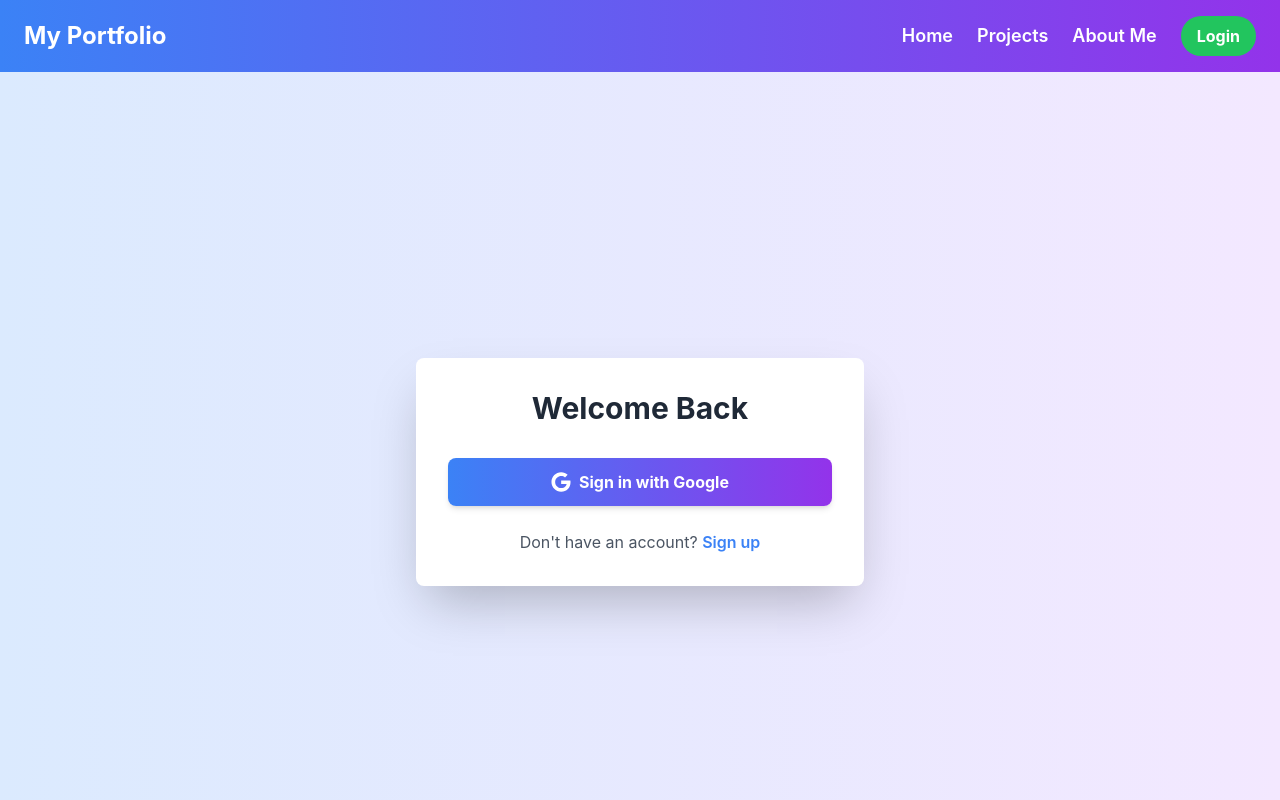
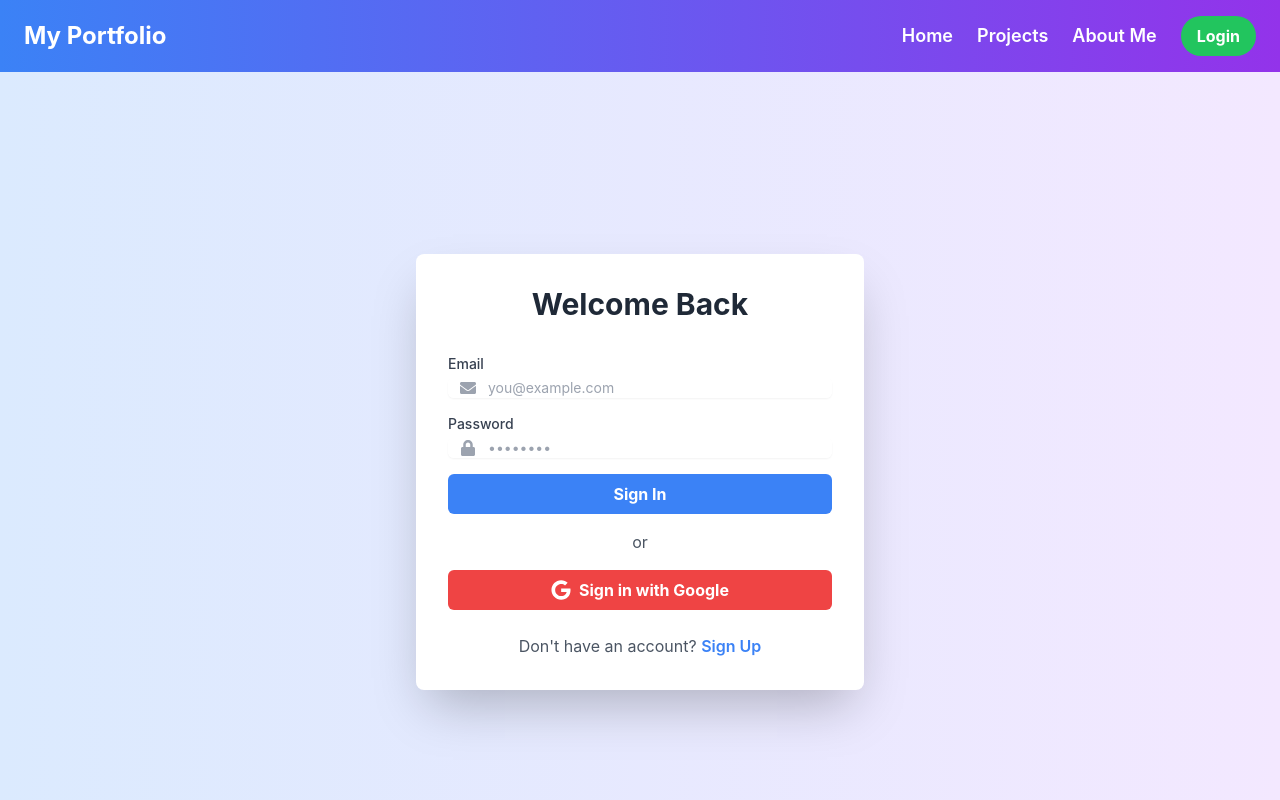
Before and after one commit to debanjansaha-git/react-blogging-site, a React (Create React App) app: page /login in a window 1280 px wide. Shown: the top 800 px of the page. Built offline with nearby package versions, Linux system fonts and the light colour scheme; no server answers.

Commit message:
added support for email password based login

```diff
--- a/src/components/Login.js
+++ b/src/components/Login.js
@@ -1,32 +1,101 @@
-import React from 'react';
-import { signInWithPopup } from 'firebase/auth';
+import React, { useState } from 'react';
+import { signInWithPopup, signInWithEmailAndPassword, createUserWithEmailAndPassword } from 'firebase/auth';
 import { auth, googleProvider } from '../firebase';
-import { FaGoogle } from 'react-icons/fa';
+import { FaGoogle, FaEnvelope, FaLock } from 'react-icons/fa';
 
 function Login() {
+  const [email, setEmail] = useState('');
+  const [password, setPassword] = useState('');
+  const [isSignUp, setIsSignUp] = useState(false);
+  const [error, setError] = useState(null);
+
   const signInWithGoogle = () => {
     signInWithPopup(auth, googleProvider)
       .catch((error) => {
         console.error("Error signing in with Google: ", error);
+        setError(error.message);
+      });
+  };
+
+  const handleEmailPasswordAuth = (e) => {
+    e.preventDefault();
+    setError(null);
+    const authFunction = isSignUp ? createUserWithEmailAndPassword : signInWithEmailAndPassword;
+
+    authFunction(auth, email, password)
+      .catch((error) => {
+        console.error("Error with email/password auth: ", error);
+        setError(error.message);
       });
   };
 
   return (
     <div className="min-h-screen flex items-center justify-center bg-gradient-to-r from-blue-100 to-purple-100">
       <div className="bg-white p-8 rounded-lg shadow-2xl w-full max-w-md">
-        <h2 className="text-3xl font-bold text-center mb-8 text-gray-800">Welcome Back</h2>
+        <h2 className="text-3xl font-bold text-center mb-8 text-gray-800">
+          {isSignUp ? 'Create Account' : 'Welcome Back'}
+        </h2>
+        <form onSubmit={handleEmailPasswordAuth} className="space-y-4">
+          <div>
+            <label htmlFor="email" className="block text-sm font-medium text-gray-700">Email</label>
+            <div className="mt-1 relative rounded-md shadow-sm">
+              <div className="absolute inset-y-0 left-0 pl-3 flex items-center pointer-events-none">
+                <FaEnvelope className="text-gray-400" />
+              </div>
+              <input
+                type="email"
+                id="email"
+                value={email}
+                onChange={(e) => setEmail(e.target.value)}
+                className="focus:ring-blue-500 focus:border-blue-500 block w-full pl-10 sm:text-sm border-gray-300 rounded-md"
+                placeholder="you@example.com"
+                required
+              />
+            </div>
+          </div>
+          <div>
+            <label htmlFor="password" className="block text-sm font-medium text-gray-700">Password</label>
+            <div className="mt-1 relative rounded-md shadow-sm">
+              <div className="absolute inset-y-0 left-0 pl-3 flex items-center pointer-events-none">
+                <FaLock className="text-gray-400" />
+              </div>
+              <input
+                type="password"
+                id="password"
+                value={password}
+                onChange={(e) => setPassword(e.target.value)}
+                className="focus:ring-blue-500 focus:border-blue-500 block w-full pl-10 sm:text-sm border-gray-300 rounded-md"
+                placeholder="••••••••"
+                required
+              />
+            </div>
+          </div>
+          <button
+            type="submit"
+            className="w-full bg-blue-500 text-white font-bold py-2 px-4 rounded-md hover:bg-blue-600 transition duration-300"
+          >
+            {isSignUp ? 'Sign Up' : 'Sign In'}
+          </button>
+        </form>
+        <div className="mt-4 text-center">
+          <span className="text-gray-600">or</span>
+        </div>
         <button
           onClick={signInWithGoogle}
-          className="w-full bg-gradient-to-r from-blue-500 to-purple-600 text-white font-bold py-3 px-4 rounded-lg flex items-center justify-center space-x-2 hover:from-blue-600 hover:to-purple-700 transition duration-300 shadow-md"
+          className="mt-4 w-full bg-red-500 text-white font-bold py-2 px-4 rounded-md flex items-center justify-center space-x-2 hover:bg-red-600 transition duration-300"
         >
           <FaGoogle className="text-xl" />
           <span>Sign in with Google</span>
         </button>
+        {error && <p className="mt-4 text-red-500 text-center">{error}</p>}
         <p className="mt-6 text-center text-gray-600">
-          Don't have an account?{' '}
-          <a href="#" className="text-blue-500 hover:text-blue-600 font-semibold">
-            Sign up
-          </a>
+          {isSignUp ? 'Already have an account?' : "Don't have an account?"}{' '}
+          <button
+            onClick={() => setIsSignUp(!isSignUp)}
+            className="text-blue-500 hover:text-blue-600 font-semibold"
+          >
+            {isSignUp ? 'Sign In' : 'Sign Up'}
+          </button>
         </p>
       </div>
     </div>
```
